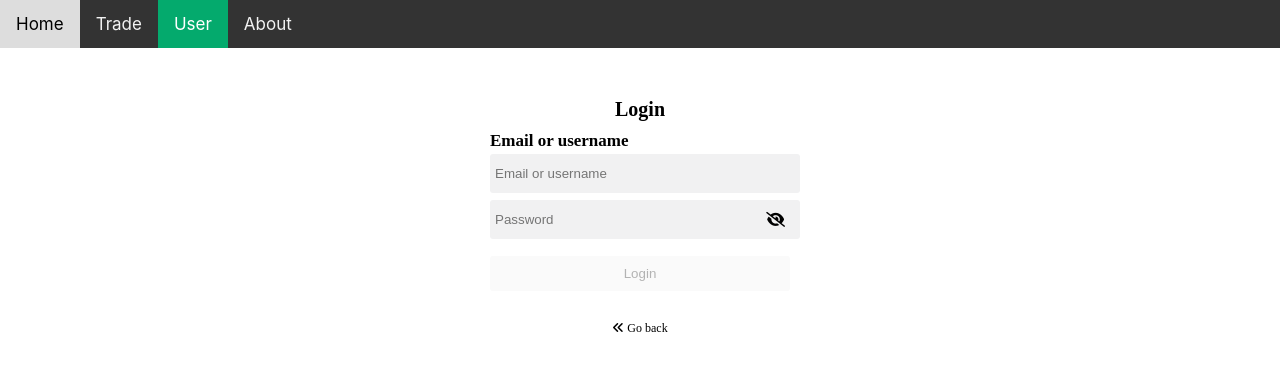
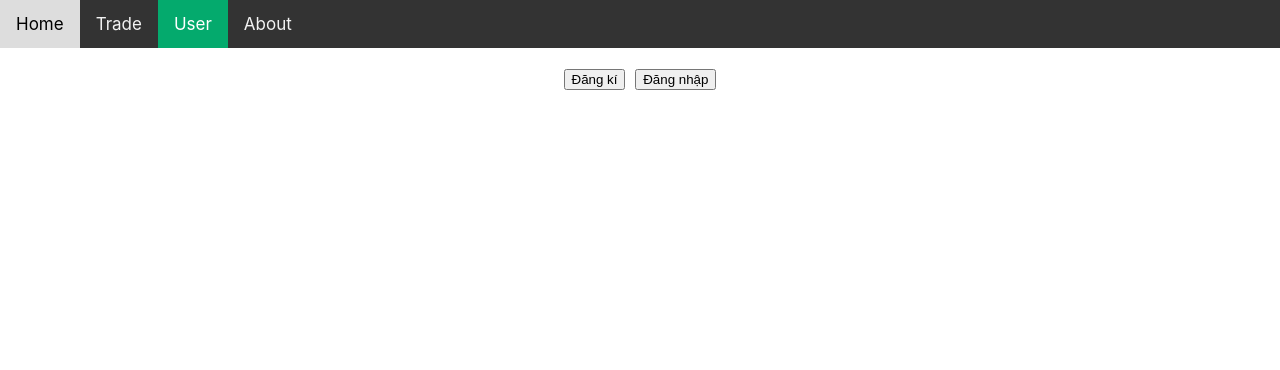
Before and after one commit to tuannguyen2208nat/demo_web_sach_trade, a React (Create React App) app: page /user in a window 1280 px wide. Shown: the top 370 px of the page. Built offline with nearby package versions, Linux system fonts and the light colour scheme.

Commit message:
fix login

```diff
--- a/src/view/components/user/user.js
+++ b/src/view/components/user/user.js
@@ -11,6 +11,8 @@ const Login = (props) => {
     const [password, setPassword] = useState("");
     const [isShowPassword, setIsShowPassword] = useState(false);
     const [loadingApi, setloadingApi] = useState(false);
+    const [register, setregister] = useState(null);
+
     const handleLogin = async () => {
         if (!email || !password) {
             toast.error("Vui lòng nhập email hoặc password")
@@ -34,13 +36,38 @@ const Login = (props) => {
 
     const handleLogout = () => {
         props.handleChangeLog();
+        setregister(null);
+    }
+
+    const handleGoback = () => {
+        setregister(null);
     }
 
     let val = props.user_loggin;
     return (
+        <>
+            <div>
+                {
+                    register === null && (
+                        <div>
+                            <button onClick={() => setregister(true)}>Đăng kí</button>
+                            &nbsp;
+                            <button onClick={() => setregister(false)}>Đăng nhập</button>
+                        </div>
+                    )
+                }
+                {register === true && (
+                    <>
+                        <div>
+                            Register
+                        </div>
+                        <div className="back" style={{ fontSize: '12px', cursor: 'pointer' }}>
+                            <i className="fa-solid fa-angles-left" onClick={() => handleGoback()}></i> <span onClick={() => handleGoback()}>Go back</span>
+                        </div>
+                    </>
+                )}
 
-        <>
-            {val === false ?
+                {register === false && (val === false ?
                     <div className="login-container col-12 col-sm-4">
                         <div className="title" >Login</div>
                         <div className="text" >Email or username</div>
@@ -66,13 +93,13 @@ const Login = (props) => {
                             {loadingApi ? <i className="fa-solid fa-spinner fa-spin-pulse"></i> : <span>Login</span>}
                         </button>
                         <div className="back">
-                        <i className="fa-solid fa-angles-left"></i> Go back
+                            <i className="fa-solid fa-angles-left" onClick={() => handleGoback()} style={{ cursor: 'pointer' }}></i> <span onClick={() => handleGoback()} style={{ cursor: 'pointer' }}>Go back</span>
                         </div>
                     </div >
-                : <button onClick={handleLogout}>Logout</button>
+                    : <button onClick={handleLogout} style={{ cursor: 'pointer' }}>Logout</button>
+                )
                 }
-
-
+            </div>
         </>
     )
 
```
Lines whose indentation alone changed are shown as unchanged.
